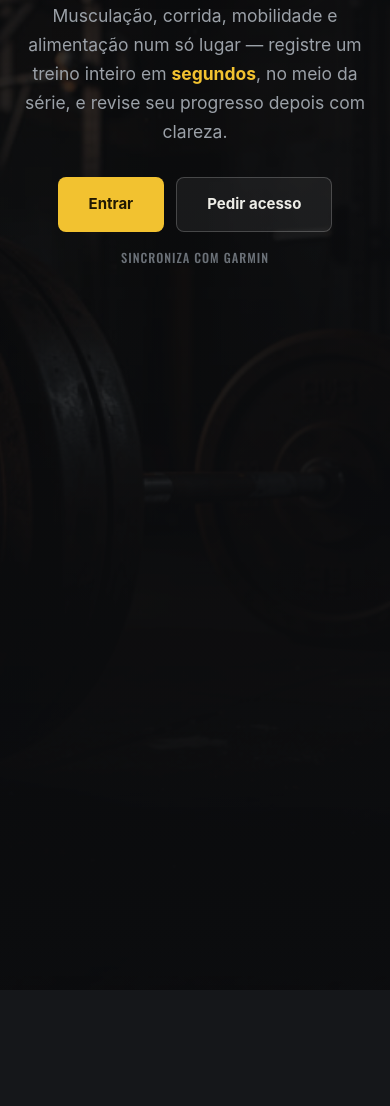
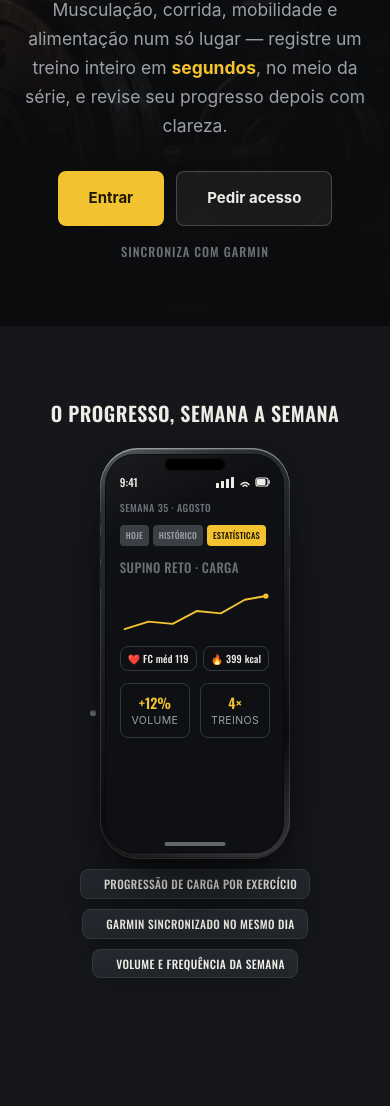
Before and after one commit to brunosalda/tracker-treino, a website built with Vite: page index.html in a window 390 px wide. Shown: the part 169-1275 px from the top of the page. Built offline with nearby package versions, Linux system fonts and the light colour scheme.

Commit message:
Encurta a landing no mobile e suaviza as animações
O showcase de 240vh com sticky scroll-scrub virava 2-3 telas pretas no
iPhone — vira seção de altura normal: o celular entra com inclinação 3D
fixa e os callouts revelam em sequência ao entrar na viewport. No mobile o
hero fica compacto (sem 100svh) e o celular do hero sai (o showcase logo
abaixo já mostra o produto). Reveals das features no mobile trocam o slide
lateral por fade vertical curto. Página mobile cai de ~9 pra ~5.7 telas.

```diff
--- a/src/landing.css
+++ b/src/landing.css
@@ -81,11 +81,15 @@ a { color: inherit; }
   .hero h1, .hero .lede, .hero-actions, .hero-trust, .phone-mock { animation: none; opacity: 1; }
 }
 @media (max-width: 860px) {
+  /* hero curto e direto no mobile: só o texto + CTA; o celular do hero sai
+     (o showcase logo abaixo já mostra o produto — dois seguidos alongavam
+     a página com telas quase vazias) */
+  .hero { min-height: auto; padding: 104px 24px 64px; }
   .hero-grid { grid-template-columns: 1fr; text-align: center; }
   .hero-content { max-width: 100%; margin: 0 auto; }
   .hero .lede { margin-left: auto; margin-right: auto; }
   .hero-actions { justify-content: center; }
-  .phone-mock { margin: 8px auto 0; }
+  .hero .phone-mock { display: none; }
 }
 
 /* ============ PHONE MOCK ============
@@ -181,22 +185,27 @@ a { color: inherit; }
 .nav-enter { transition: background-color 0.12s ease, border-color 0.12s ease; }
 .nav-enter:hover { background: rgba(21,23,26,0.7); border-color: rgba(255,255,255,0.32); }
 
-/* ============ SHOWCASE (scroll-driven) ============
-   Tall section with a sticky stage: the phone rotates as the page scrolls
-   and callouts light up anchored to the parts of the UI they describe. */
-.showcase { position: relative; height: 240vh; background: var(--bg); }
+/* ============ SHOWCASE ============
+   Normal-height section: the phone sits at a fixed subtle 3D angle and the
+   callouts stagger in once when the section enters the viewport. (The old
+   240vh sticky scroll-scrub read as empty screens on mobile.) */
+.showcase { position: relative; background: var(--bg); }
 .showcase-sticky {
-  position: sticky; top: 0; height: 100svh;
   display: flex; flex-direction: column; align-items: center; justify-content: center;
-  overflow: hidden; padding: 24px;
+  padding: 100px 24px 90px;
 }
 .showcase h2 {
   font-family: var(--font-display); font-weight: 600; text-transform: uppercase;
   font-size: clamp(24px, 4vw, 34px); letter-spacing: 0.5px; text-align: center;
-  margin: 0 0 32px; color: var(--text);
+  margin: 0 0 36px; color: var(--text);
 }
 .showcase-stage { position: relative; perspective: 1200px; }
-.showcase .phone-mock { width: 230px; padding: 8px 7.5px; margin: 0; animation: none; opacity: 1; }
+.showcase .phone-mock {
+  width: 230px; padding: 8px 7.5px; margin: 0; animation: none;
+  opacity: 0; transform: rotateY(-12deg) rotateX(2deg) translateY(16px);
+  transition: opacity 0.7s cubic-bezier(.2,.7,.2,1), transform 0.7s cubic-bezier(.2,.7,.2,1);
+}
+.showcase.is-visible .phone-mock { opacity: 1; transform: rotateY(-9deg) rotateX(2deg) translateY(0); }
 .callout {
   position: absolute; width: max-content; max-width: 190px;
   background: linear-gradient(180deg, var(--panel-2), var(--panel));
@@ -205,26 +214,30 @@ a { color: inherit; }
   font-family: var(--font-display); font-size: 12.5px; line-height: 1.35;
   text-transform: uppercase; letter-spacing: 0.4px; color: var(--text);
   box-shadow: 0 10px 24px -10px rgba(0,0,0,0.6);
-  opacity: 0; transform: translateY(10px) scale(0.9);
-  transition: opacity 0.3s cubic-bezier(.2,.9,.3,1.1), transform 0.3s cubic-bezier(.2,.9,.3,1.1);
+  opacity: 0; transform: translateY(12px) scale(0.92);
+  transition: opacity 0.5s cubic-bezier(.2,.9,.3,1.05), transform 0.5s cubic-bezier(.2,.9,.3,1.05);
 }
 .callout::before {
   content: ''; position: absolute; left: 10px; top: 50%; margin-top: -3px;
   width: 6px; height: 6px; border-radius: 50%;
   background: var(--steel-light); box-shadow: inset 0 1px 1px rgba(0,0,0,0.5);
 }
-.callout.on { opacity: 1; transform: none; }
+.showcase.is-visible .callout { opacity: 1; transform: none; }
+.showcase.is-visible .co-1 { transition-delay: 0.25s; }
+.showcase.is-visible .co-2 { transition-delay: 0.45s; }
+.showcase.is-visible .co-3 { transition-delay: 0.65s; }
 .callout.co-1 { right: calc(100% + 18px); top: 30%; text-align: right; padding: 9px 24px 9px 13px; }
 .callout.co-1::before { left: auto; right: 10px; }
 .callout.co-2 { left: calc(100% + 18px); top: 48%; }
 .callout.co-3 { right: calc(100% + 18px); top: 66%; text-align: right; padding: 9px 24px 9px 13px; }
 .callout.co-3::before { left: auto; right: 10px; }
 @media (max-width: 780px) {
-  .showcase { height: 220vh; }
-  .showcase-sticky { padding: 16px; }
-  .showcase h2 { font-size: 20px; margin-bottom: 16px; }
-  .showcase-stage { display: flex; flex-direction: column; align-items: center; gap: 8px; }
+  .showcase-sticky { padding: 72px 20px 64px; }
+  .showcase h2 { font-size: 20px; margin-bottom: 20px; }
+  .showcase-stage { display: flex; flex-direction: column; align-items: center; gap: 10px; }
   .showcase .phone-mock { width: 190px; padding: 6px 5.5px; }
+  .showcase .phone-mock, .showcase.is-visible .phone-mock { transform: none; }
+  .showcase.is-visible .phone-mock { opacity: 1; }
   /* compact the inner UI so it fits the 178px screen without wrapping,
      which would stretch the phone past its aspect ratio */
   .showcase .phone-tabs { gap: 4px; margin-bottom: 12px; }
@@ -234,14 +247,13 @@ a { color: inherit; }
   .showcase .phone-stats { margin-top: 12px; }
   .showcase .phone-stats .n { font-size: 14px; }
   .callout, .callout.co-1, .callout.co-2, .callout.co-3 {
-    position: static; text-align: center; opacity: 0.35; transform: none;
+    position: static; text-align: center;
     padding: 6px 12px 6px 23px; font-size: 11.5px; max-width: 260px;
   }
   .callout.co-1::before, .callout.co-3::before { left: 10px; right: auto; }
-  .callout.on { opacity: 1; }
 }
 @media (prefers-reduced-motion: reduce) {
-  .callout { transition: none; }
+  .callout, .showcase .phone-mock { transition: none; opacity: 1; transform: none; }
 }
 
 /* ============ FEATURES ============ */
@@ -324,6 +336,16 @@ a { color: inherit; }
   .feature-row, .feature-row.reverse { flex-direction: column; gap: 24px; align-items: stretch; }
   .feature-text, .feature-visual { flex: none; }
   .feature-text p { max-width: 60ch; }
+  /* no toque, slides laterais parecem quebrados — reveal vertical curto */
+  .feature-row .feature-text, .feature-row.reverse .feature-text,
+  .feature-row .feature-visual, .feature-row.reverse .feature-visual {
+    transform: translateY(16px);
+    transition-duration: 0.5s;
+  }
+  .feature-row .feature-visual, .feature-row.reverse .feature-visual { transition-delay: 0.08s; }
+  .feature-row.is-visible .feature-text, .feature-row.is-visible .feature-visual {
+    transform: translateY(0);
+  }
 }
 
 /* ============ ACCESS ============ */
--- a/src/landing.js
+++ b/src/landing.js
@@ -5,7 +5,7 @@ const reduceMotion = window.matchMedia('(prefers-reduced-motion: reduce)').match
 // Scroll-reveal: feature rows and the access card animate in once, the first
 // time they cross into view, instead of firing on page load off-screen.
 if (!reduceMotion && 'IntersectionObserver' in window) {
-  const revealTargets = document.querySelectorAll('.feature-row, .access-grid');
+  const revealTargets = document.querySelectorAll('.feature-row, .access-grid, .showcase');
   const io = new IntersectionObserver((entries) => {
     for (const entry of entries) {
       if (entry.isIntersecting) {
@@ -16,7 +16,7 @@ if (!reduceMotion && 'IntersectionObserver' in window) {
   }, { threshold: 0.2, rootMargin: '0px 0px -60px 0px' });
   revealTargets.forEach((el) => io.observe(el));
 } else {
-  document.querySelectorAll('.feature-row, .access-grid').forEach((el) => el.classList.add('is-visible'));
+  document.querySelectorAll('.feature-row, .access-grid, .showcase').forEach((el) => el.classList.add('is-visible'));
 }
 
 // Hero phone: subtle cursor-driven tilt, the one signature motion moment.
@@ -33,38 +33,6 @@ if (heroPhone && !reduceMotion) {
   wrap.addEventListener('mouseleave', () => {
     heroPhone.style.transform = '';
   });
-}
-
-// Showcase: scroll position drives the phone's rotation and which callout
-// is lit — the section is tall, the stage is sticky, progress maps 0..1.
-const showcase = document.querySelector('.showcase');
-if (showcase) {
-  const phone = showcase.querySelector('.phone-mock');
-  const callouts = Array.from(showcase.querySelectorAll('.callout'));
-  const windows = [[0.04, 0.45], [0.3, 0.72], [0.58, 1.01]];
-  let rafId = 0;
-  const update = () => {
-    rafId = 0;
-    const rect = showcase.getBoundingClientRect();
-    const total = rect.height - window.innerHeight;
-    if (total <= 0) return;
-    const p = Math.min(1, Math.max(0, -rect.top / total));
-    if (!reduceMotion) {
-      const ry = 16 - p * 26;
-      phone.style.transform = `rotateY(${ry}deg)`;
-    }
-    callouts.forEach((c, i) => {
-      const w = windows[i];
-      c.classList.toggle('on', p >= w[0] && p <= w[1]);
-    });
-  };
-  const onShowcaseScroll = () => {
-    if (rafId) cancelAnimationFrame(rafId);
-    rafId = requestAnimationFrame(update);
-  };
-  window.addEventListener('scroll', onShowcaseScroll, { passive: true });
-  window.addEventListener('resize', onShowcaseScroll, { passive: true });
-  update();
 }
 
 // Nav gains a solid backing once content starts scrolling under it.
```
